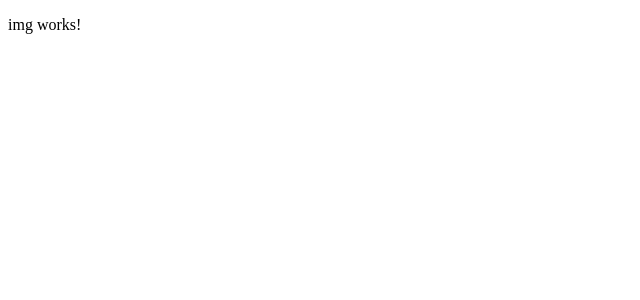
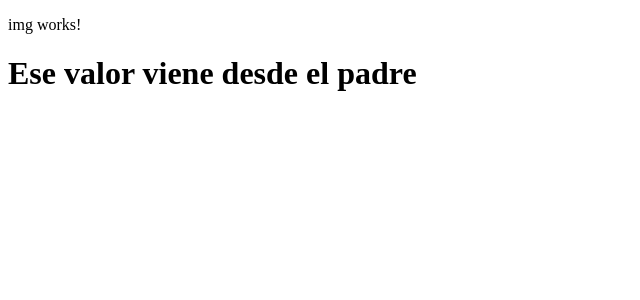
Before and after one commit to Nashe2/my-store, an Angular app: page / in a window 1280 px wide. Shown: the top 300 px of the page, without its empty margins (0-640 px from the left). Built offline with nearby package versions, Linux system fonts and the light colour scheme.

Commit message:
Decorador.
- Indica que componente puede recibir un valor de otro componente.

- Existen dos @Input para el padre y @Ouput para el hijo.

```diff
--- a/src/app/app.component.html
+++ b/src/app/app.component.html
@@ -1 +1 @@
-<app-img></app-img><!-- Así llamando al componente img al componente app -->
+<app-img img="Ese valor viene desde el padre"></app-img><!-- Así llamando al componente img al componente app -->
--- a/src/app/pages/img/img.component.html
+++ b/src/app/pages/img/img.component.html
@@ -1 +1,2 @@
 <p>img works!</p>
+<h1> {{ img }} </h1>
--- a/src/app/pages/img/img.component.ts
+++ b/src/app/pages/img/img.component.ts
@@ -1,4 +1,4 @@
-import { Component } from '@angular/core';
+import { Component, Input } from '@angular/core';
 
 
 @Component({
@@ -10,4 +10,5 @@ import { Component } from '@angular/core';
 })
 export class ImgComponent {
 
+@Input()  img: string = 'valor init';
 }
```
